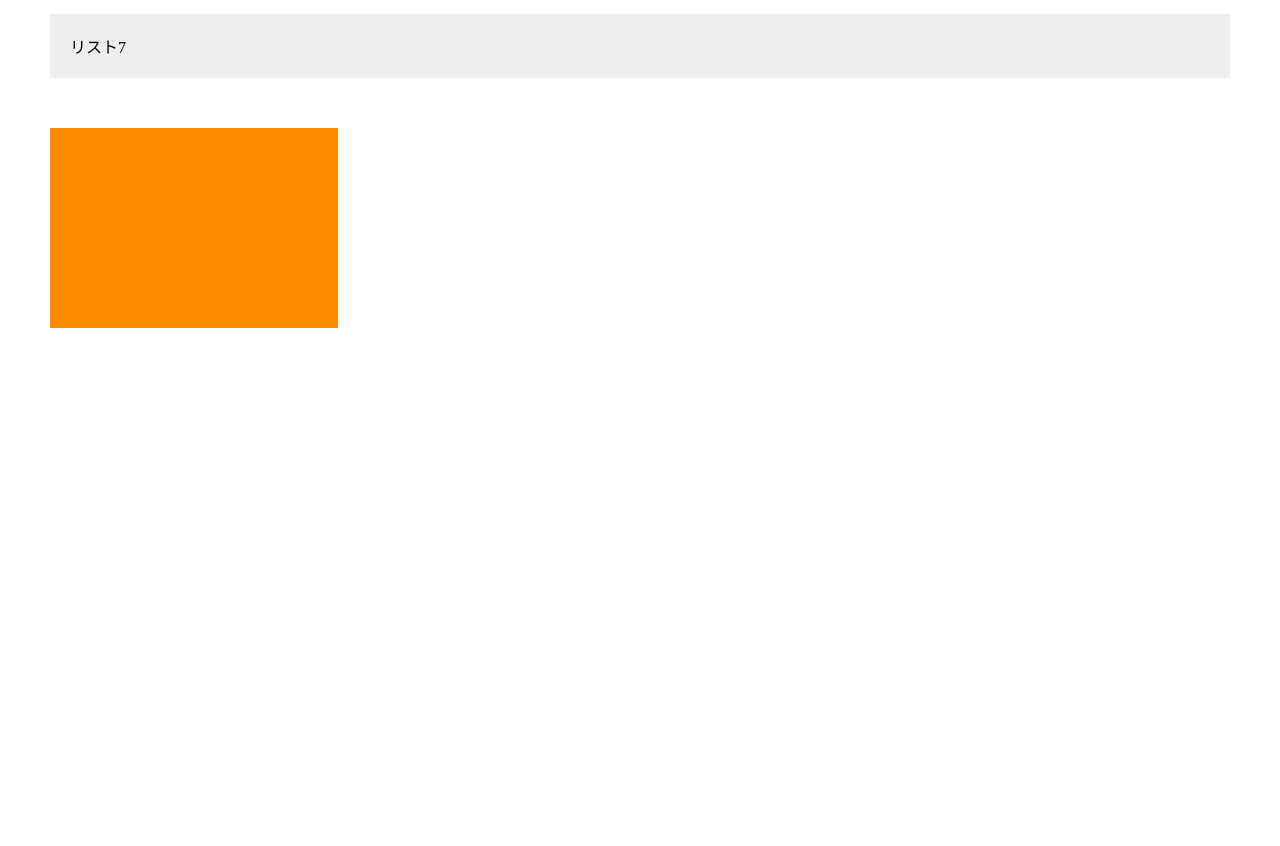
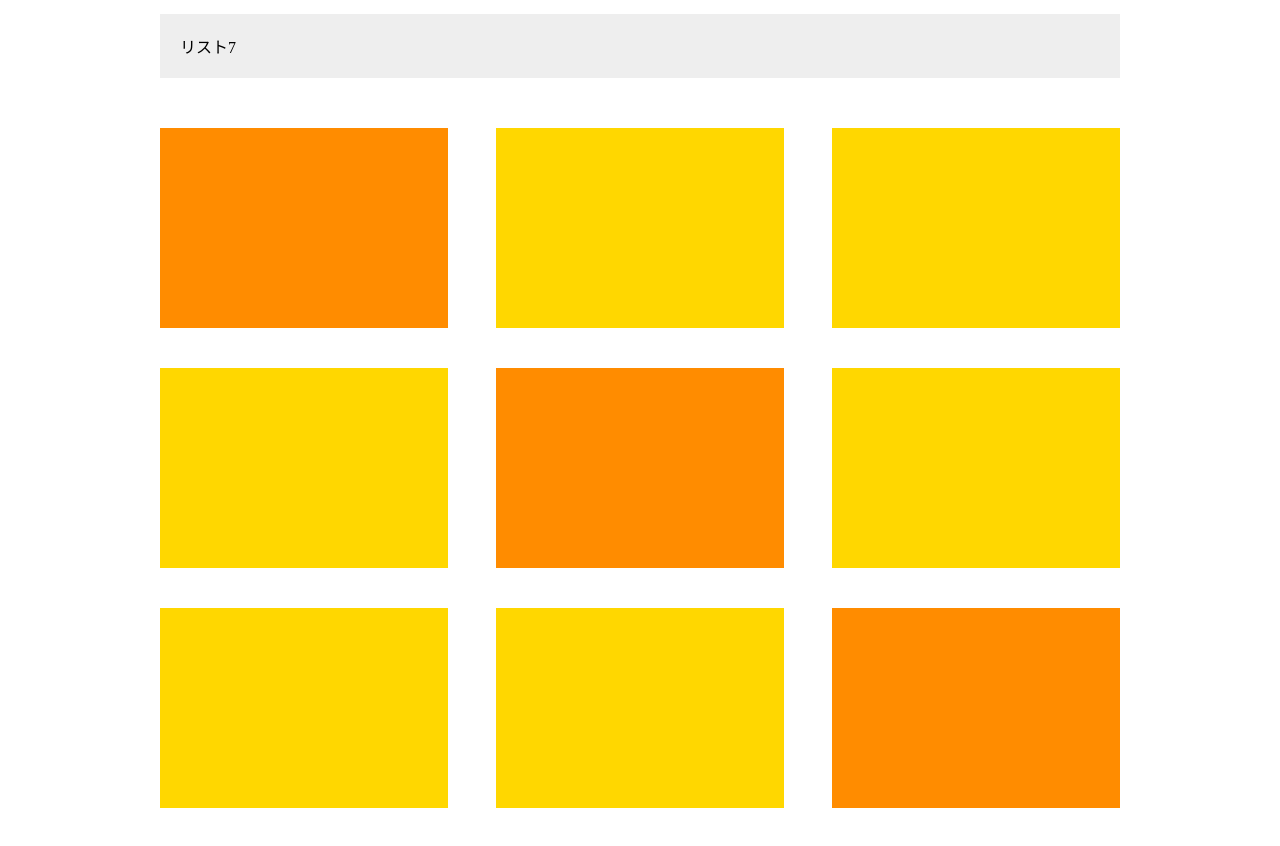
Before and after one commit to Yuki-Ken17249/HTML-CSS, a plain HTML site: page practice.1-8/index.html in a window 1280 px wide. Shown: the part 420-1266 px from the top of the page. Before the commit the page ends 800 px from the top, so only its background shows below. Drawn offline with Linux system fonts and the light colour scheme.

Commit message:
[Finish 1-8]

```diff
--- a/practice.1-8/index.html
+++ b/practice.1-8/index.html
@@ -6,7 +6,7 @@
     </head>
     <body>
         <main>
-            <nav class="nav">
+            <ul class="nav">
                 <li class="nav-item">リスト1</li>
                 <li class="nav-item">リスト2</li>
                 <li class="nav-item">リスト3</li>
@@ -14,18 +14,18 @@
                 <li class="nav-item">リスト5</li>
                 <li class="nav-item">リスト6</li>
                 <li class="nav-item">リスト7</li>
-            </nav>
+            </ul>
 
-            <div class="contents">
-                 <div class="box1"></div>
-                 <div class="box2"></div>
-                 <div class="box3"></div>
-                 <div class="box4"></div>
-                 <div class="box5"></div>
-                 <div class="box6"></div>
-                 <div class="box7"></div>
-                 <div class="box8"></div>
-                 <div class="box9"></div>
+            <div class="contents clearfix">
+                 <div class="box"></div>
+                 <div class="box"></div>
+                 <div class="box"></div>
+                 <div class="box"></div>
+                 <div class="box"></div>
+                 <div class="box"></div>
+                 <div class="box"></div>
+                 <div class="box"></div>
+                 <div class="box"></div>
             </div>
         </main>
     </body>
--- a/practice.1-8/style.css
+++ b/practice.1-8/style.css
@@ -5,7 +5,12 @@
 }
 
 main{
-    margin: 50px;
+    width: 960px;
+    margin: 50px auto;
+}
+
+.nav{
+    margin-bottom: 50px;
 }
 
 .nav-item{
@@ -17,15 +22,31 @@ main{
     background-color: #eee;
 }
 
-.contents{
-    width: 960px;
-    margin-top: 50px;
+.clearfix:after{
+    content: "";
+    display: block;
+    clear: both;
 }
 
-.box1{
-    background-color: #ff8c00;
+.box{
+    background-color: #ffd700;
     height:200px;
     width: 30%;
     margin-right: 5%;
     margin-bottom: 40px;
+    float: left;
 }
+
+.box:first-child,
+.box:nth-child(5),
+.box:last-child{
+    background-color: #ff8c00;
+}
+
+.box:nth-child(3n){
+    margin-right: 0;
+}
+
+.box:nth-last-child(-n+3){
+    margin-bottom: 0;
+}
```
